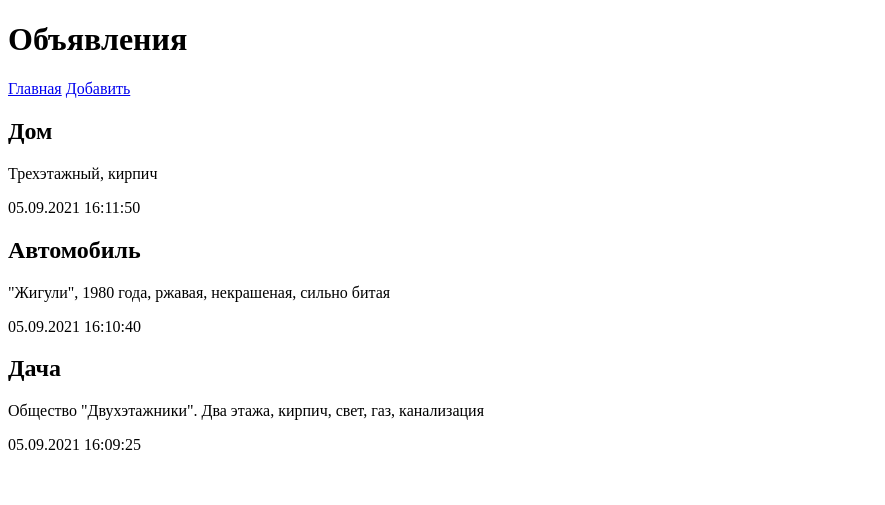
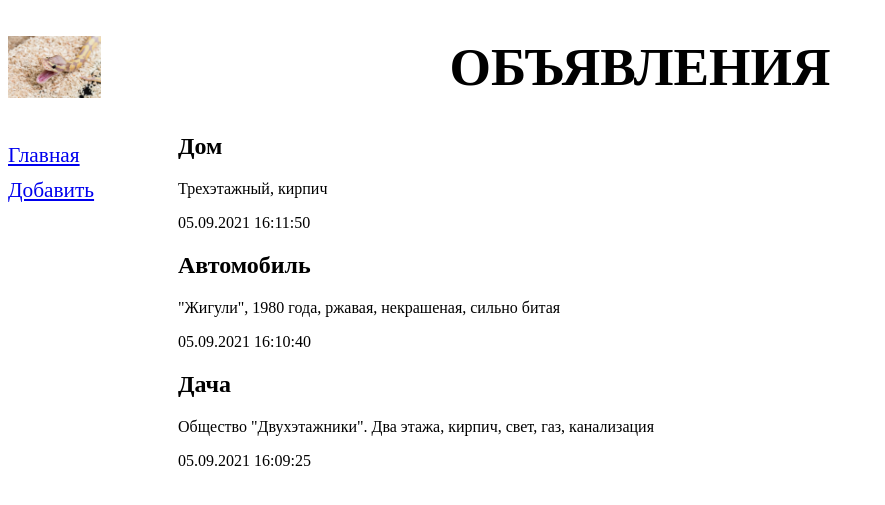
Before and after one commit to greatlaki/Django_1, a Django app: page /bboard/ in a window 1280 px wide. Shown: the top 505 px of the page, without its empty margins (0-885 px from the left). Run offline with Django 3.2, Linux system fonts and the light colour scheme; data comes from the database, SQL or seed files in the repository; data that the repository does not hold is empty.

Commit message:
added static files

```diff
--- /dev/null
+++ b/bboard/static/bboard/style.css
@@ -0,0 +1,18 @@
+header h1 {
+    font-size: 40pt;
+    text-transform: uppercase;
+    text-align: center;
+    background: url("python.jpg") left / auto 100% no-repeat;
+}
+nav {
+    font-size: 16pt;
+    width: 150px;
+    float: left;
+}
+nav a {
+    display: block;
+    margin: 10px 0px;
+}
+section {
+    margin-left: 170px;
+}
--- a/bboard/templates/layout/basic.html
+++ b/bboard/templates/layout/basic.html
@@ -1,9 +1,13 @@
+{% load static %}
+
 <!DOCTYPE html>
 <html >
     <head>
         <meta charset="UTF-8">
         <title>{% block title %}Главная:{% endblock %}:
         Доска объявлений</title>
+    <link rel="stylesheet" type=" text/css "
+    href="{% static 'bboard/style.css' %} ">
     </head>
     <body>
       <header>
```
Also changed, not shown: bboard/static/bboard/python.jpg (added).
